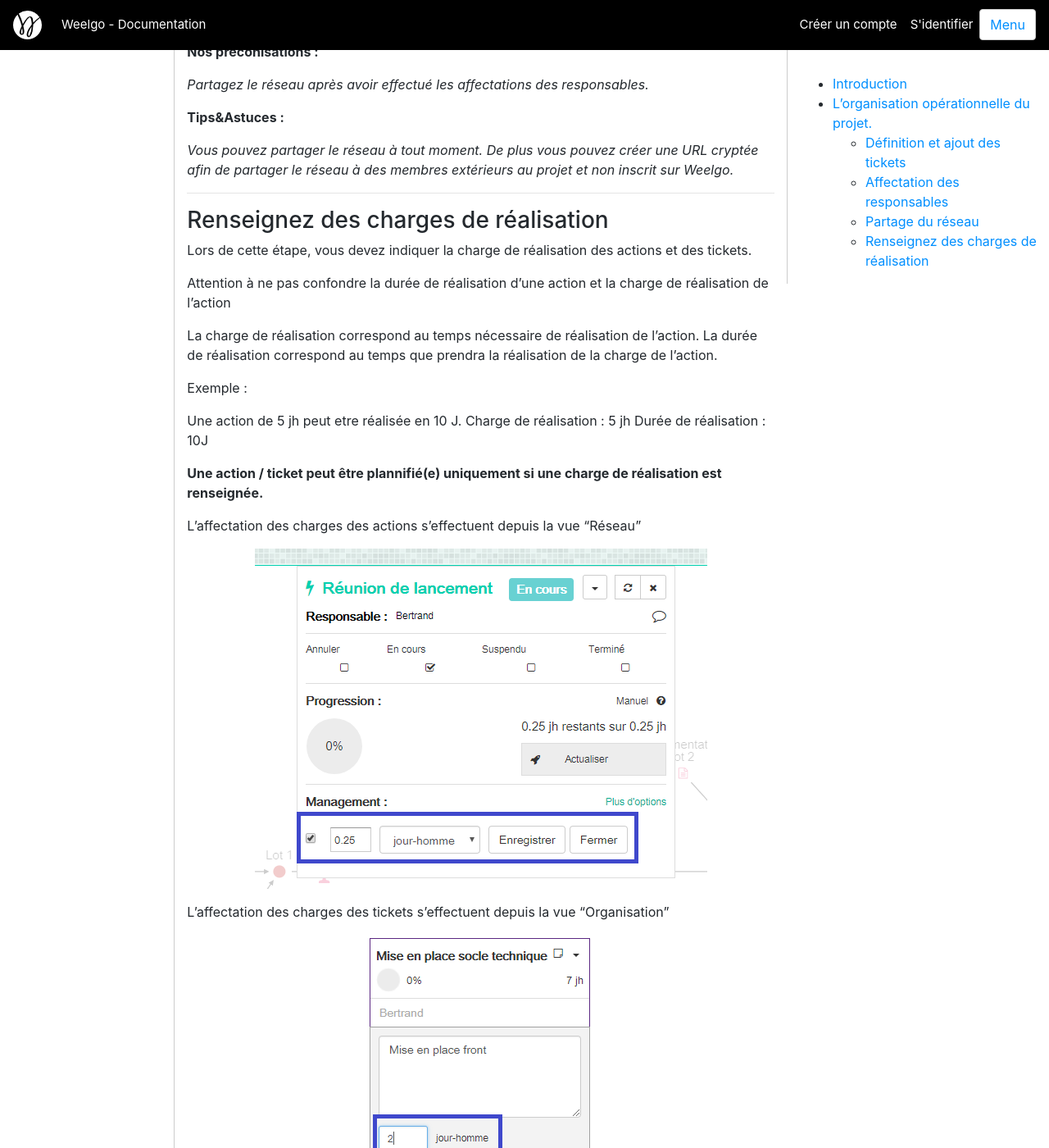
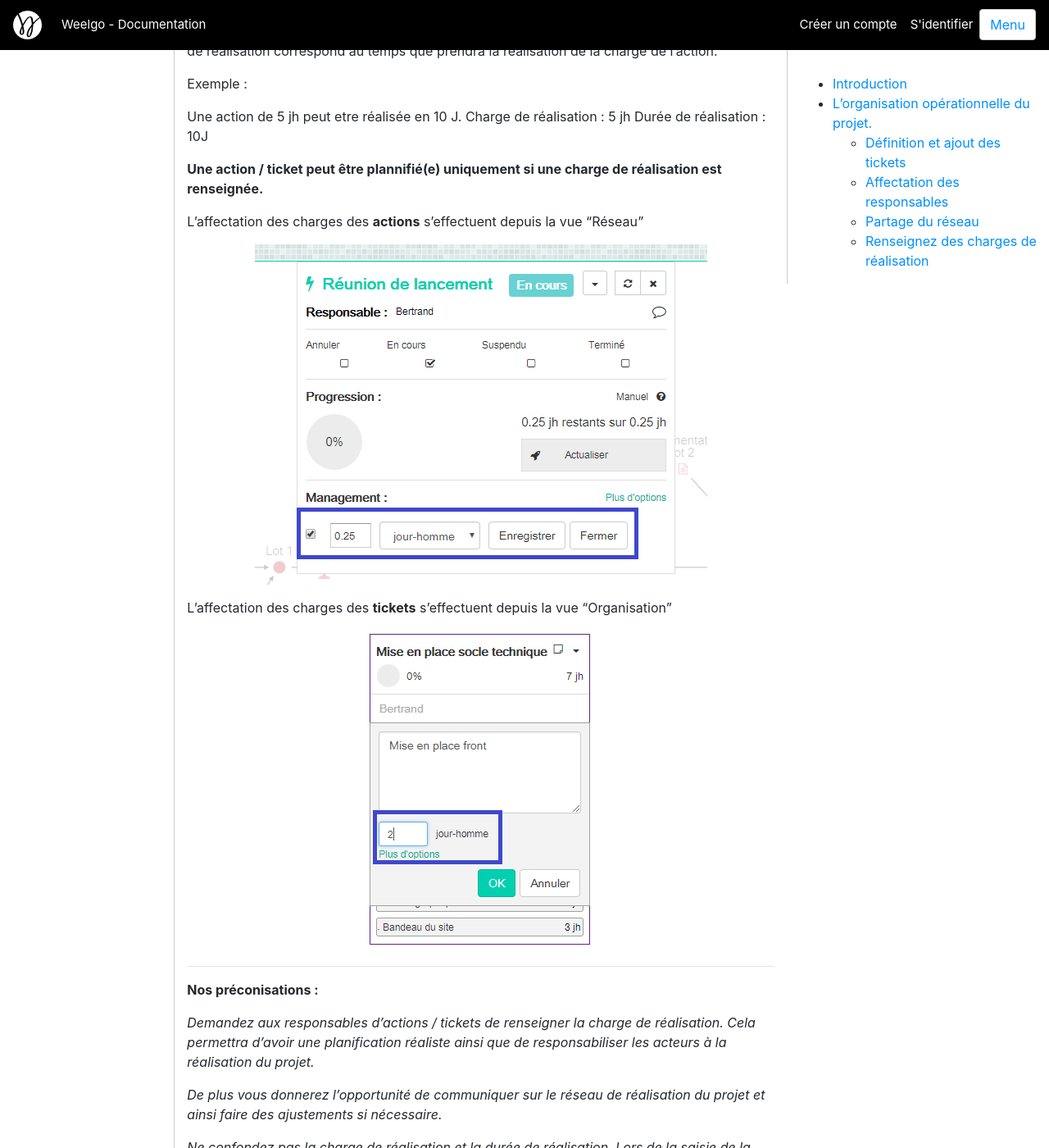
Before and after one commit to Weelgo/weelgo.github.io, a Jekyll site: the page built from fr/tutoriels/creationReseau_etp2_organisation.md, in a window 1280 px wide and 1400 px high, scrolled down 4257 px. Shown: the whole window at 82% size. Built offline with Jekyll 4.4.1, drawn with Linux system fonts in a browser that asks for light colours.

Commit message:
Update creationReseau_etp2_organisation.md

```diff
--- a/fr/tutoriels/creationReseau_etp2_organisation.md
+++ b/fr/tutoriels/creationReseau_etp2_organisation.md
@@ -94,10 +94,6 @@
 
 Pour cela, trouvez votre collaborateur depuis le bouton <img src="/fr/img/boutonRessource.png"> et cherchez le depuis la recherche.
 
-<p align="center">
-<img src="/fr/img/affectationRessource.png">
-</p>
-
 Une fois séléctionné, il suffit d'affecter (drag&drop) la personne à une action ou à un ticket.
 
 ---
@@ -152,13 +148,13 @@
 
 **Une action / ticket peut être plannifié(e) uniquement si une charge de réalisation est renseignée.**
 
-L'affectation des charges des actions s'effectuent depuis la vue "Réseau"
+L'affectation des charges des **actions** s'effectuent depuis la vue "Réseau"
 
 <p align="center">
 <img src="/fr/img/affectationChargeAction.png">
 </p>
 
-L'affectation des charges des tickets s'effectuent depuis la vue "Organisation"
+L'affectation des charges des **tickets** s'effectuent depuis la vue "Organisation"
 
 <p align="center">
 <img src="/fr/img/affectationChargeTicket.png">
```
